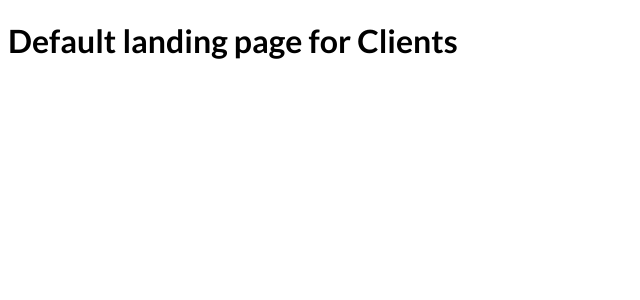
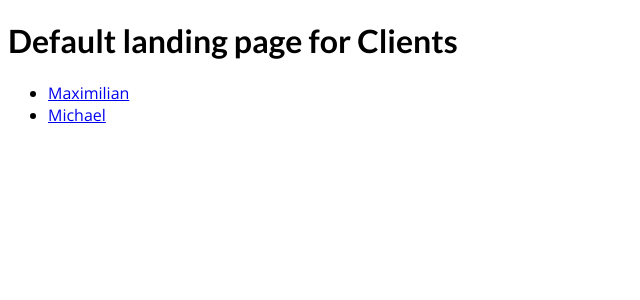
Before and after one commit to MichaelTowson/NextJSPractice, a Next.js app: page /clients in a window 1280 px wide. Shown: the top 300 px of the page, without its empty margins (0-640 px from the left). Built offline with nearby package versions, Linux system fonts and the light colour scheme.

Commit message:
add dynamic clients page links

```diff
--- a/pages/clients/index.js
+++ b/pages/clients/index.js
@@ -1,7 +1,21 @@
+import Link from "next/link";
+
 function ClientsIndex() {
+  const clients = [
+    {id: '1', name: 'Maximilian'},
+    {id: '2', name: 'Michael'},
+  ]
+
   return (
     <div>
       <h1>Default landing page for Clients</h1>
+      <ul>
+        {clients.map((client) => (
+          <li key={client.id}>
+            <Link href={`/clients/${client.id}`}>{client.name}</Link>
+          </li>
+        ))}
+      </ul>
     </div>
   );
 }
```
